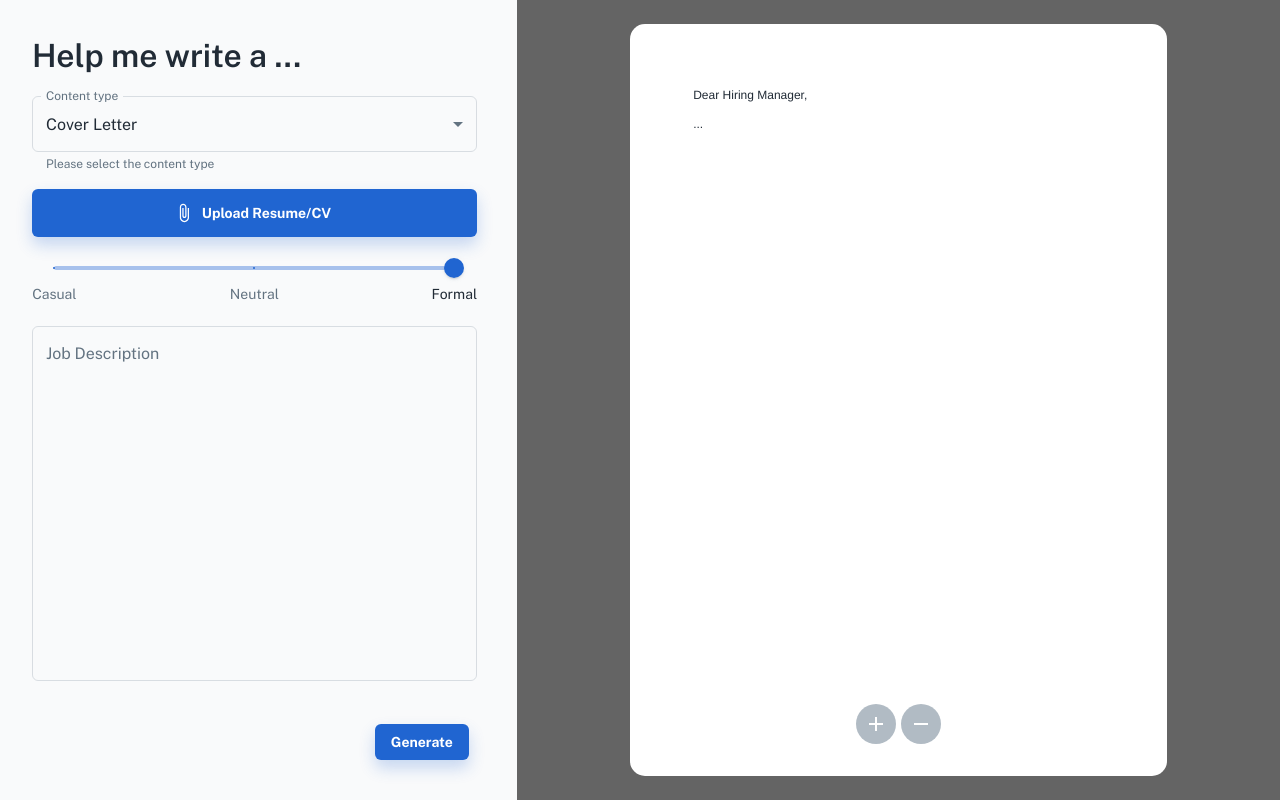
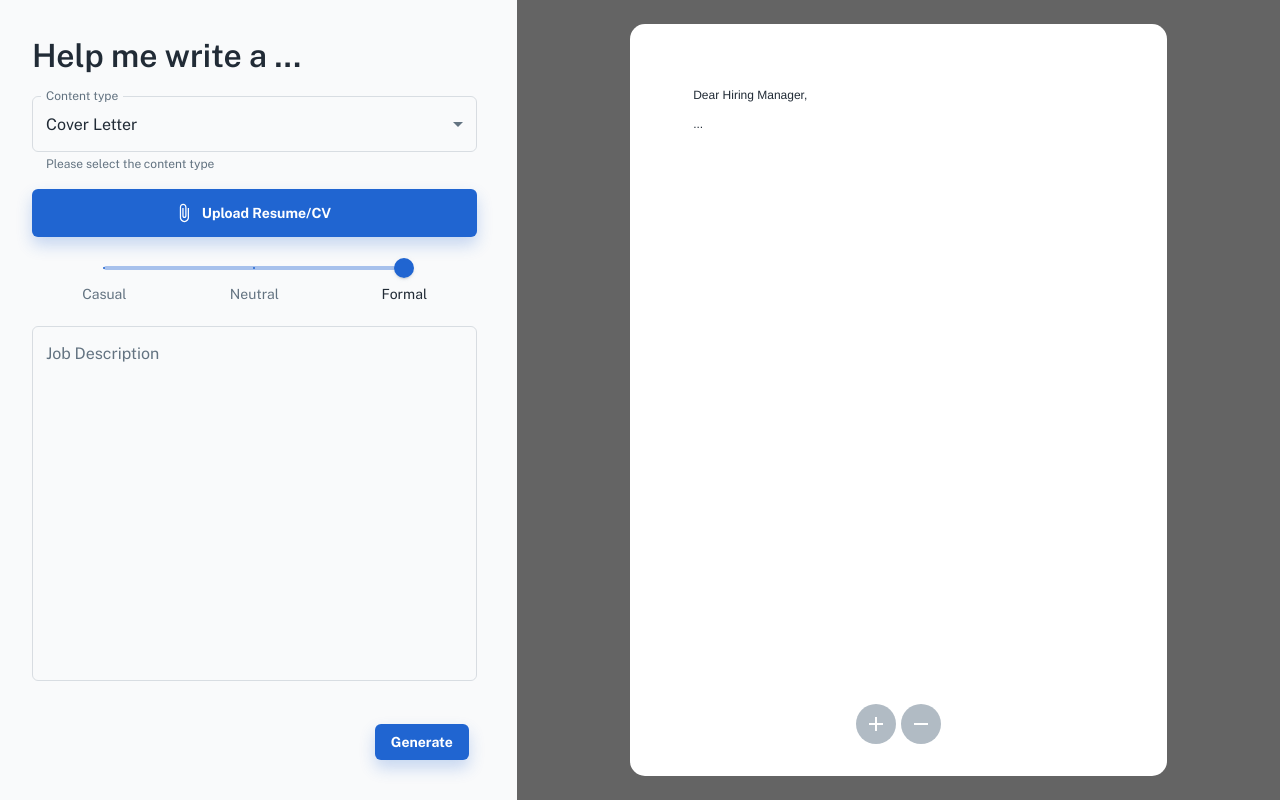
Before and after one commit to wqding/CoverHelper, a React (Create React App) app in the folder frontend/: page /dashboard/app in a window 1280 px wide. Built offline with nearby package versions, Linux system fonts and the light colour scheme; what @react-pdf/renderer would draw is missing.

Commit message:
fix movile view height

```diff
--- a/frontend/src/pages/DashboardAppPage.css
+++ b/frontend/src/pages/DashboardAppPage.css
@@ -1,12 +1,8 @@
-.custom-file-upload {
-    cursor: pointer;
-}
-
 .main {
     display: flex;
     flex: 1;
-    height: 100vh;
-    max-height: -webkit-fill-available;
+    min-height: 100vh;
+    min-height: -webkit-fill-available;
     gap: 0.5rem;
 }
 
--- a/frontend/src/pages/DashboardAppPage.js
+++ b/frontend/src/pages/DashboardAppPage.js
@@ -301,7 +301,7 @@ export default function DashboardAppPage() {
             <input hidden type="file" onChange={handleFileChange}/>
           </Button>
 
-          <Box sx={{ width: 400, margin: '0 auto'}}>
+          <Box sx={{ width: 300, margin: '0 auto'}}>
             <Slider
               aria-label="Tone slider"
               track={false}
```
